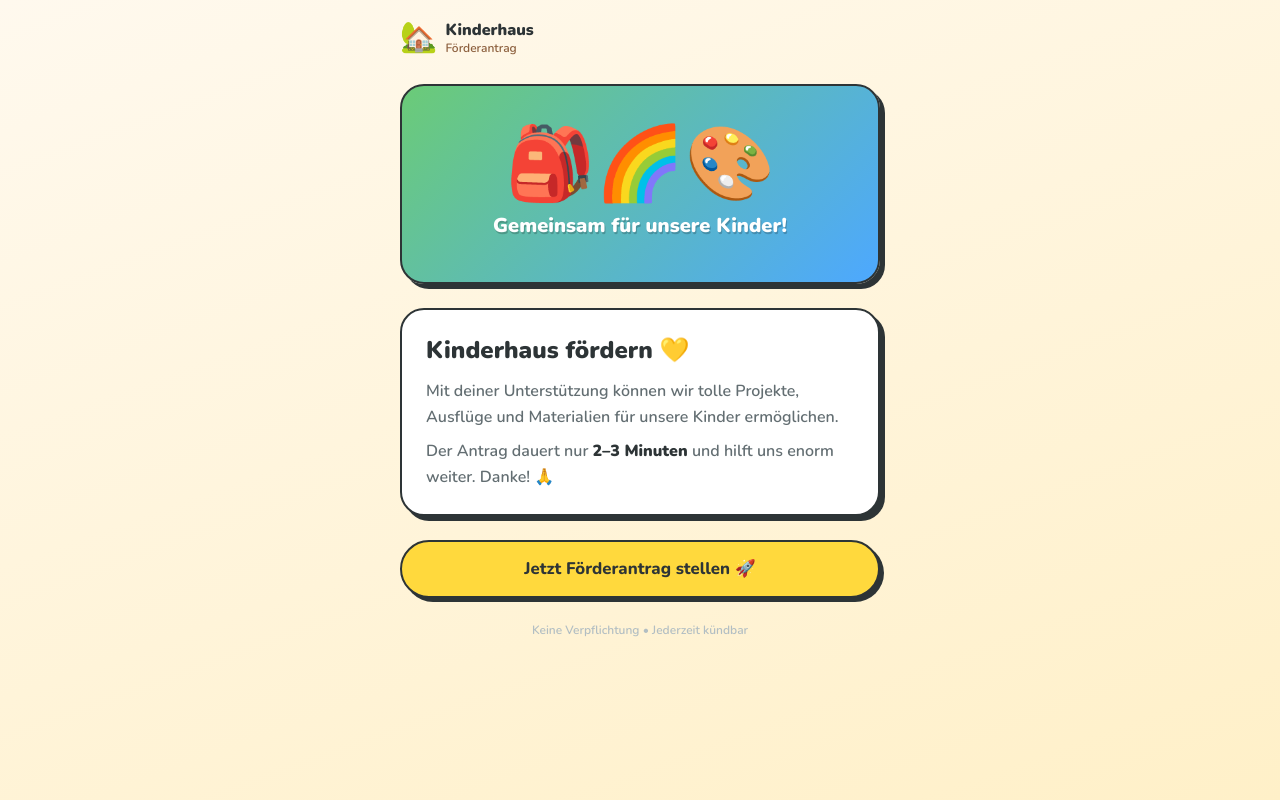
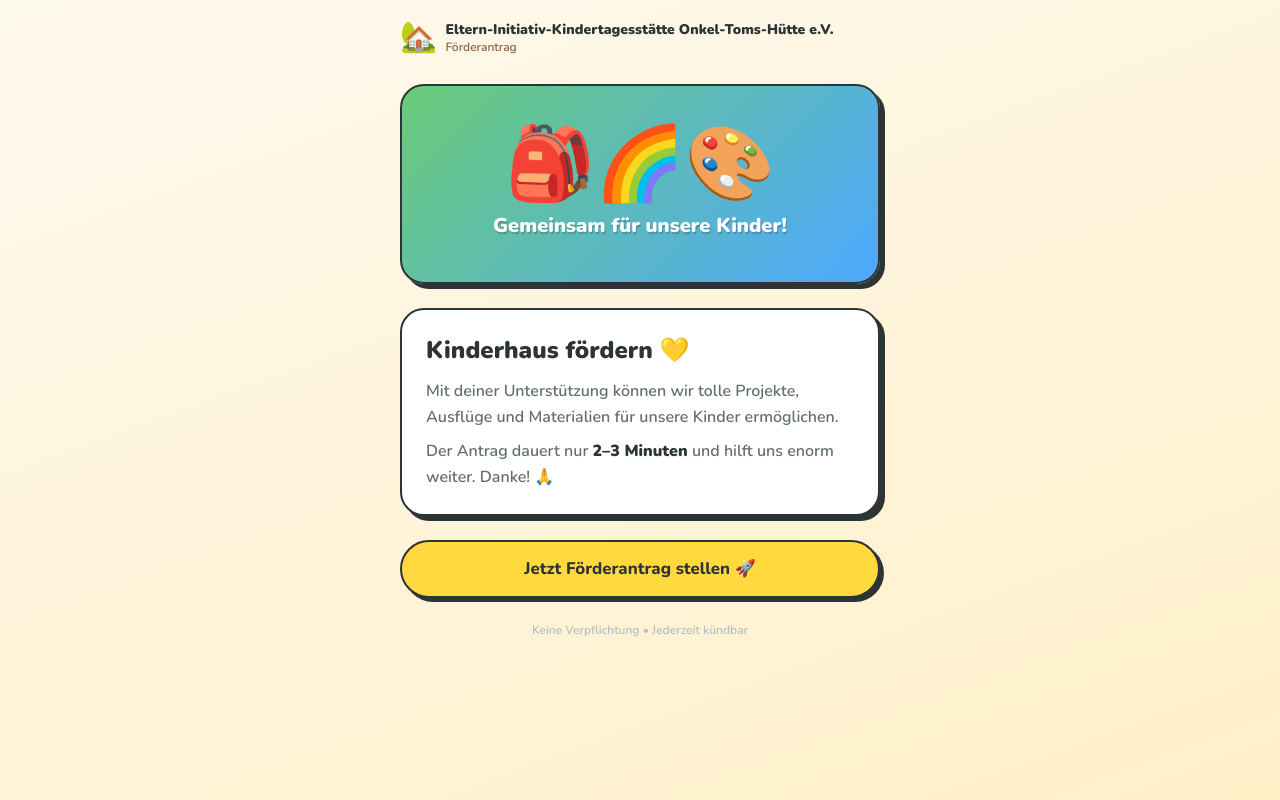
Before and after one commit to j0schka/kinderhausoth, a Next.js app: page / in a window 1280 px wide. Built offline with nearby package versions, Linux system fonts and the light colour scheme.

Commit message:
Update header title to full organization name

```diff
--- a/src/app/page.tsx
+++ b/src/app/page.tsx
@@ -89,8 +89,8 @@ export default function Home() {
         <div className="flex items-center gap-2">
           <span className="text-3xl">🏡</span>
           <div>
-            <p className="font-black text-base leading-tight" style={{ color: "#2D3436" }}>
-              Kinderhaus
+            <p className="font-black text-sm leading-tight" style={{ color: "#2D3436" }}>
+              Eltern-Initiativ-Kindertagesstätte Onkel-Toms-Hütte e.V.
             </p>
             <p className="text-xs font-semibold" style={{ color: "#8B5E3C" }}>
               Förderantrag
```
